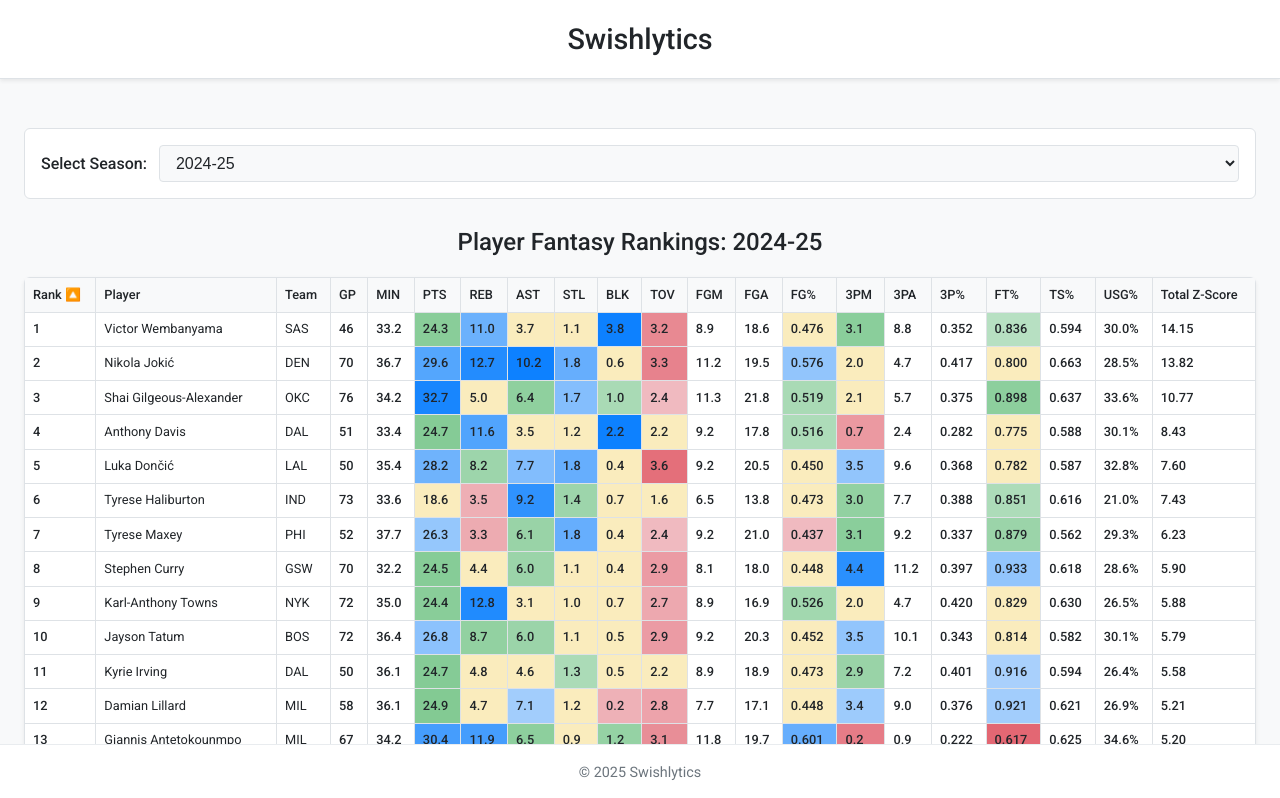
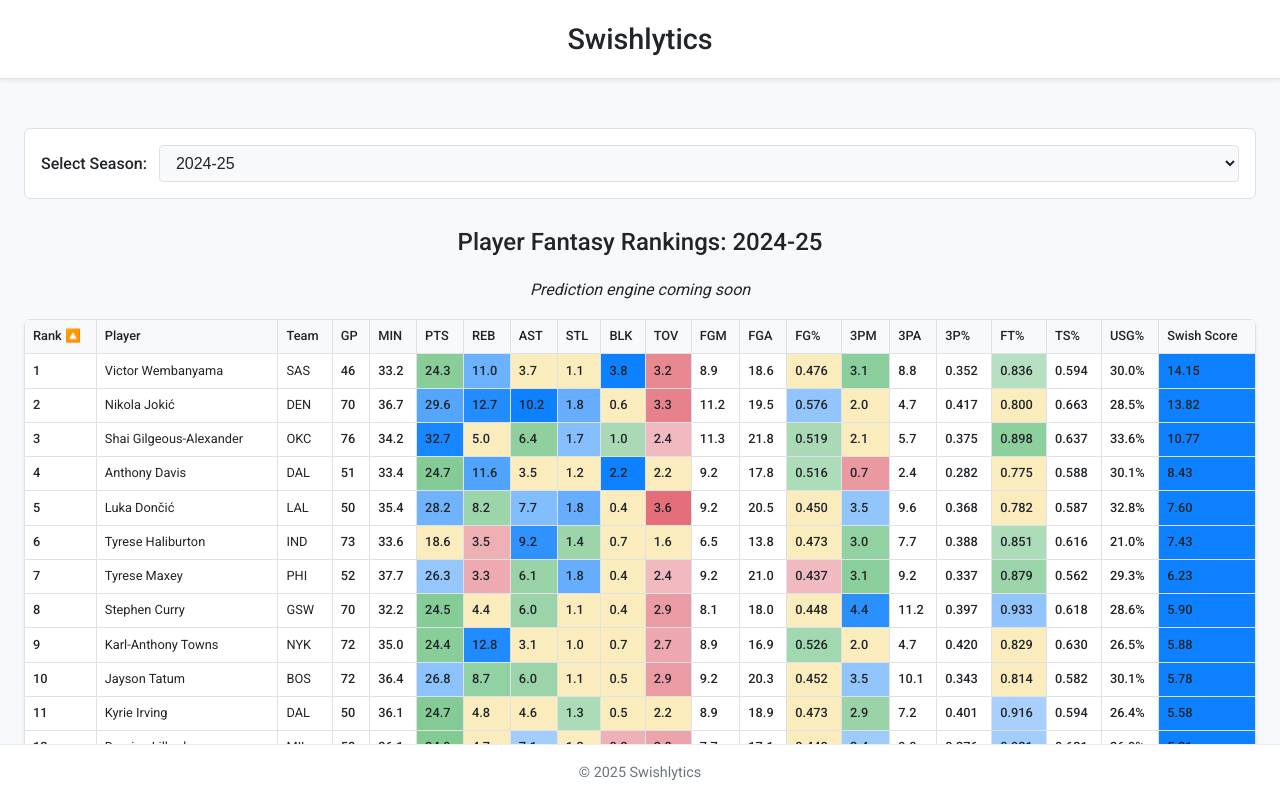
Before and after one commit to adarshs02/swishlytics, a Next.js app: page / in a window 1280 px wide. Shown: the top 798 px of the page. Built offline with nearby package versions, Linux system fonts and the light colour scheme.

Commit message:
refactor: rename to Swish_Score across all files

```diff
--- a/app/page.tsx
+++ b/app/page.tsx
@@ -25,7 +25,7 @@ interface PlayerData {
   FreeThrowPct: number;
   TrueShootingPct: number;
   UsageRate: number;
-  Total_Fantasy_ZScore: number;
+  Swish_Score: number;
   Points_ZScore?: number;
   Rebounds_ZScore?: number;
   Assists_ZScore?: number;
@@ -144,8 +144,14 @@ export default function Home() {
   };
 
   const getStatCellStyle = (player: PlayerData, statKey: keyof PlayerData): React.CSSProperties => {
-    const zScoreKey = `${statKey}_ZScore`;
-    const zScore = player[zScoreKey] as number | undefined;
+    let zScore: number | undefined;
+
+    if (statKey === 'Swish_Score') {
+      zScore = player.Swish_Score as number | undefined;
+    } else {
+      const zScoreKey = `${statKey}_ZScore`;
+      zScore = player[zScoreKey] as number | undefined;
+    }
 
     if (zScore === undefined) {
       return {};
@@ -227,6 +233,7 @@ export default function Home() {
           <h2 id="current-ranking-title">
             {selectedSeason ? `Player Fantasy Rankings: ${selectedSeason}` : ''}
           </h2>
+          <p style={{ textAlign: 'center', fontStyle: 'italic', margin: '1rem 0' }}>Prediction engine coming soon</p>
           <table id="rankings-table">
             <thead>
               <tr>
@@ -250,7 +257,7 @@ export default function Home() {
                 <th className="px-4 py-2 text-left cursor-pointer" onClick={() => requestSort('FreeThrowPct')}>FT%{getSortIndicator('FreeThrowPct')}</th>
                 <th className="px-4 py-2 text-left cursor-pointer" onClick={() => requestSort('TrueShootingPct')}>TS%{getSortIndicator('TrueShootingPct')}</th>
                 <th className="px-4 py-2 text-left cursor-pointer" onClick={() => requestSort('UsageRate')}>USG%{getSortIndicator('UsageRate')}</th>
-                <th className="px-4 py-2 text-left cursor-pointer" onClick={() => requestSort('Total_Fantasy_ZScore')}>Total Z-Score{getSortIndicator('Total_Fantasy_ZScore')}</th>
+                <th className="px-4 py-2 text-left cursor-pointer" onClick={() => requestSort('Swish_Score')}>Swish Score{getSortIndicator('Swish_Score')}</th>
               </tr>
             </thead>
             <tbody>
@@ -281,7 +288,7 @@ export default function Home() {
                     <td className="border-t px-4 py-2 font-bold" style={getStatCellStyle(player, 'FreeThrowPct')}>{typeof player.FreeThrowPct === 'number' ? player.FreeThrowPct.toFixed(3) : 'N/A'}</td>
                     <td className="border-t px-4 py-2 font-bold">{typeof player.TrueShootingPct === 'number' ? player.TrueShootingPct.toFixed(3) : 'N/A'}</td>
                     <td className="border-t px-4 py-2 font-bold">{typeof player.UsageRate === 'number' ? (player.UsageRate * 100).toFixed(1) + '%' : 'N/A'}</td>
-                    <td className="border-t px-4 py-2 font-bold" style={getStatCellStyle(player, 'Total_Fantasy_ZScore')}>{typeof player.Total_Fantasy_ZScore === 'number' ? player.Total_Fantasy_ZScore.toFixed(2) : 'N/A'}</td>
+                    <td className="border-t px-4 py-2 font-bold" style={getStatCellStyle(player, 'Swish_Score')}>{typeof player.Swish_Score === 'number' ? player.Swish_Score.toFixed(2) : 'N/A'}</td>
                   </tr>
                 ))
               ) : (
--- a/package.json
+++ b/package.json
@@ -10,6 +10,7 @@
     "lint": "next lint"
   },
   "dependencies": {
+    "@vercel/speed-insights": "^1.2.0",
     "next": "^15.3.4",
     "papaparse": "^5.5.3",
     "react": "^19.1.0",
```
Also changed, not shown: data/total_fantasy_scores_by_season/2015-16_total_scores.csv, data/total_fantasy_scores_by_season/2016-17_total_scores.csv, data/total_fantasy_scores_by_season/2017-18_total_scores.csv, data/total_fantasy_scores_by_season/2018-19_total_scores.csv, data/total_fantasy_scores_by_season/2019-20_total_scores.csv, data/total_fantasy_scores_by_season/2020-21_total_scores.csv, data/total_fantasy_scores_by_season/2021-22_total_scores.csv, data/total_fantasy_scores_by_season/2022-23_total_scores.csv, data/total_fantasy_scores_by_season/2023-24_total_scores.csv, data/total_fantasy_scores_by_season/2024-25_total_scores.csv, 2 other files (tests, documents, lock files or other folders).
